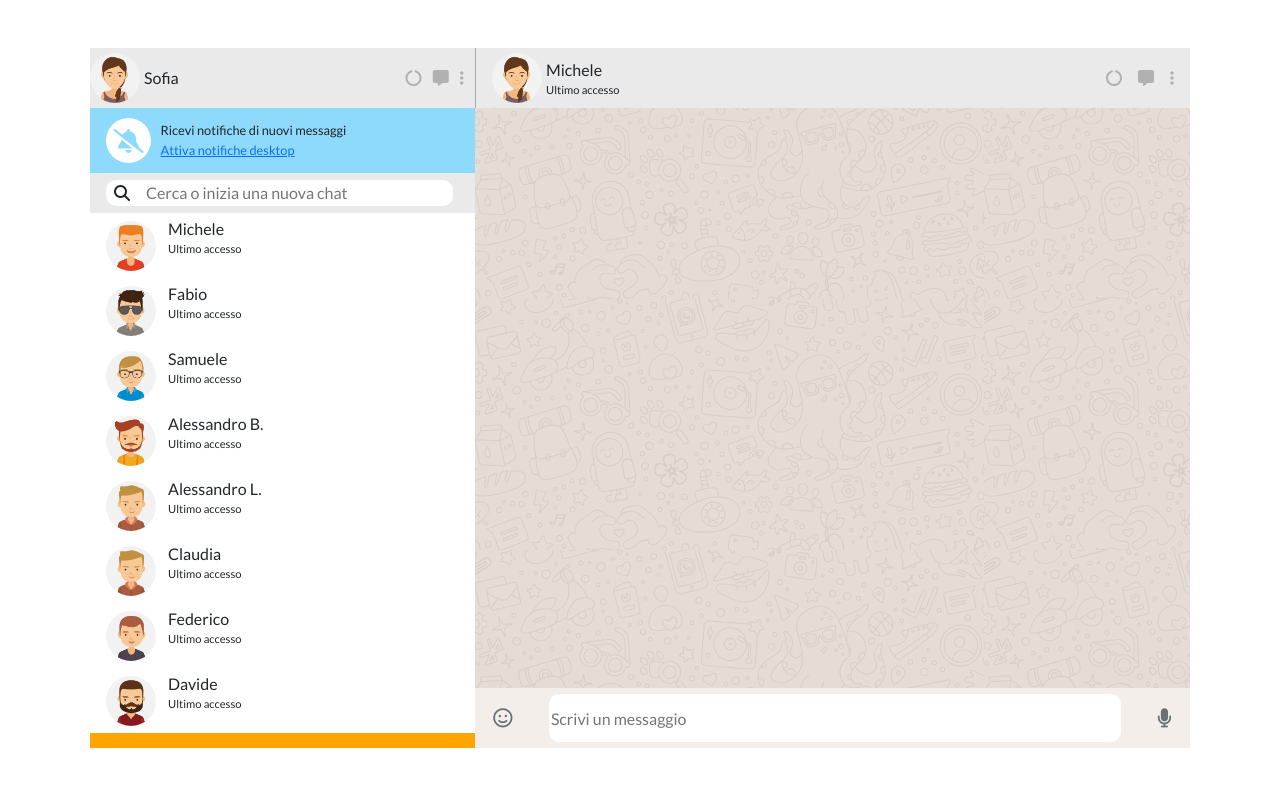
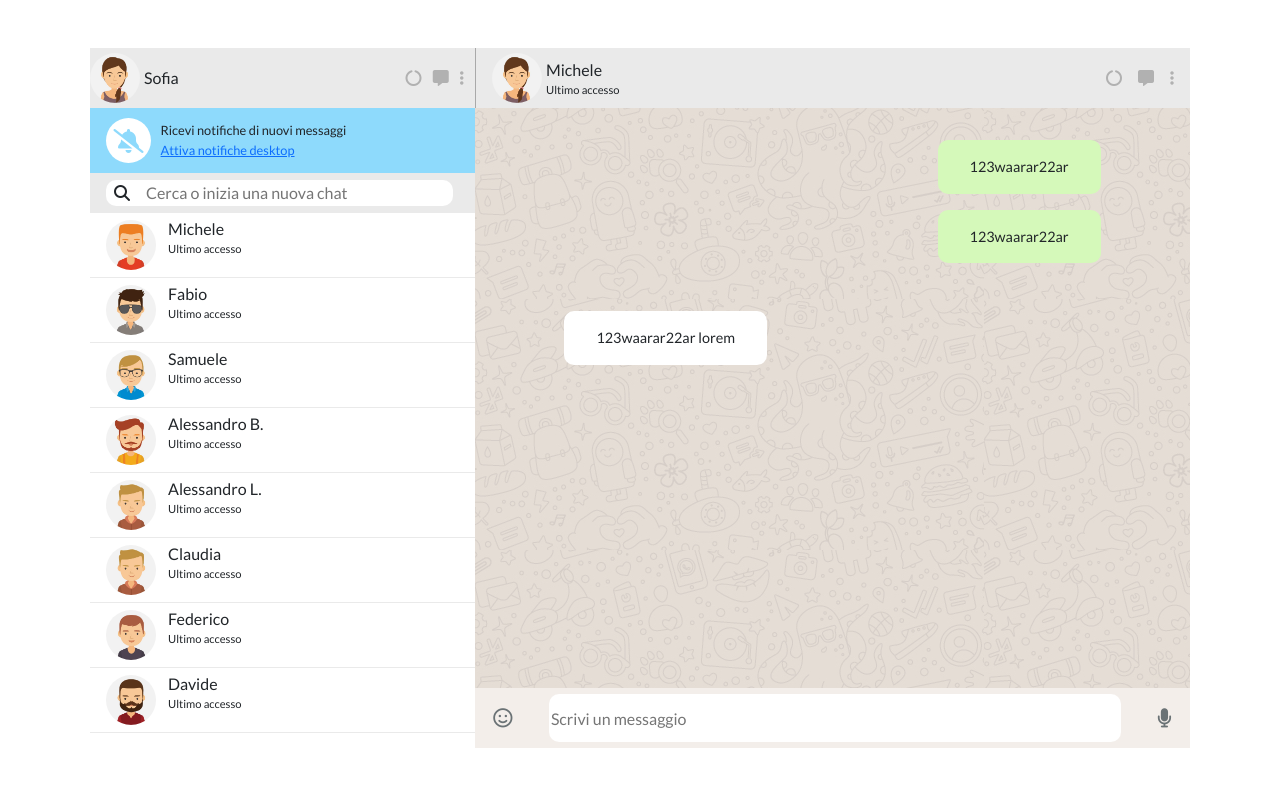
Before and after one commit to Ericson-Manalo/vue-boolzapp, a plain HTML site: page index.html in a window 1280 px wide. Drawn offline with nearby package versions, Linux system fonts and the light colour scheme.

Commit message:
made 2 diff classes for text sent & text received

```diff
--- a/css/style.css
+++ b/css/style.css
@@ -5,7 +5,6 @@
 .main-container{
     width: 1100px;
     height: 700px;
-    background-color: red;
     margin: 3rem auto;
     display: flex;
 }
@@ -14,7 +13,6 @@
 div .contact-column{
     width: 35%;
     height: 100%;
-    background-color: orange;
 }
 
 /* PROFILE */
@@ -104,6 +102,7 @@ div .contacts-container{
 div .contacts{
     height: 65px;
     background-color: white;
+    border-bottom: 1px rgb(234, 234, 234) solid;
 }
 
 div .contacts:hover{
@@ -115,6 +114,7 @@ div .contact-img img{
     height: 50px;
     width: 50px;
     border-radius: 50%;
+
 }
 
 /*****************************CHAT************************/
@@ -151,9 +151,43 @@ div .chatter-items i{
     margin-right: 1rem;
 }
 
-div .conversation{
+
+/*CONVERSATION SIDE*/
+
+div .conversation-container{
     height: calc( 100% - 120px);
     overflow: auto;
+}
+
+div .conversation-sender{
+    width: 75%;
+    margin: 2rem auto;
+    display: grid;
+    justify-content: end;
+}
+
+div .conversation-recipient{
+    width: 75%;
+    margin: 2rem auto;
+    display: grid;
+    justify-content: start;
+}
+
+
+div .sender,
+div .recipient{
+    margin-bottom: 1rem;
+    padding: 1rem 2rem;
+    border-radius: 10px;
+    font-size: .9rem;
+}
+
+div .sender{
+    background-color: #d5f9ba;
+}
+
+div .recipient{
+    background-color: #ffffff;
 }
 
 
--- a/index.html
+++ b/index.html
@@ -109,10 +109,27 @@
 
 
                     <!--CONVERSATION-->
-                    <div class="conversation">
+                    <div class="conversation-container">
+                        <div class="conversation-sender">
+                            <div class="sender">
+                                123waarar22ar
+                            </div>
+                            <div class="sender">
+                                123waarar22ar
+                            </div>
+
+                        </div>
+
+                        <div class="conversation-recipient">
+                            <div class="recipient">
+                                123waarar22ar lorem
+                            </div>
+                        </div>
 
                     </div>
 
+
+                    <!--SENDING MESSAGE SIDE-->
                     <div class="message-tosend d-flex align-items-center justify-content-around">
                         <i class="fa-regular fa-face-smile h-100 d-flex align-items-center"></i>
 
```
